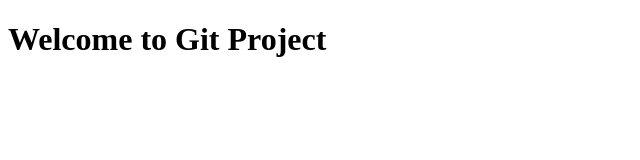
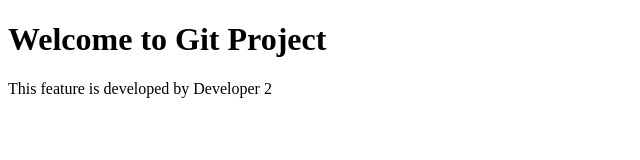
Before and after one commit to AnkitaHeralagi/GitPracticeDemo, a plain HTML site: page index.html in a window 1280 px wide. Shown: the whole page, without its empty margins (0-640 px from the left). Drawn offline with Linux system fonts and the light colour scheme.

Commit message:
Developer 2 added feature

```diff
--- a/index.html
+++ b/index.html
@@ -7,6 +7,7 @@
 <body>
 
 <h1>Welcome to Git Project</h1>
+<p>This feature is developed by Developer 2</p>
 
 </body>
 </html>
```
